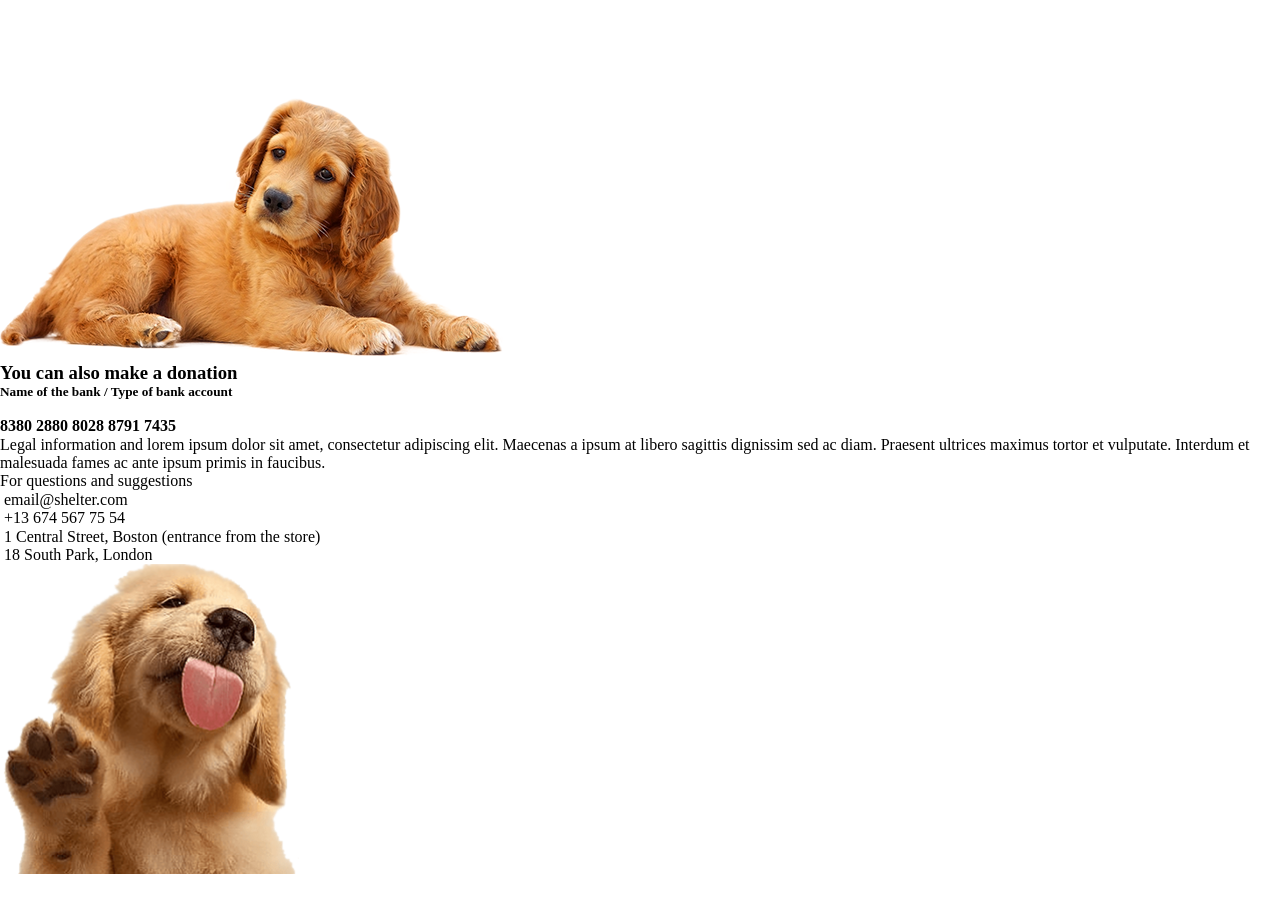
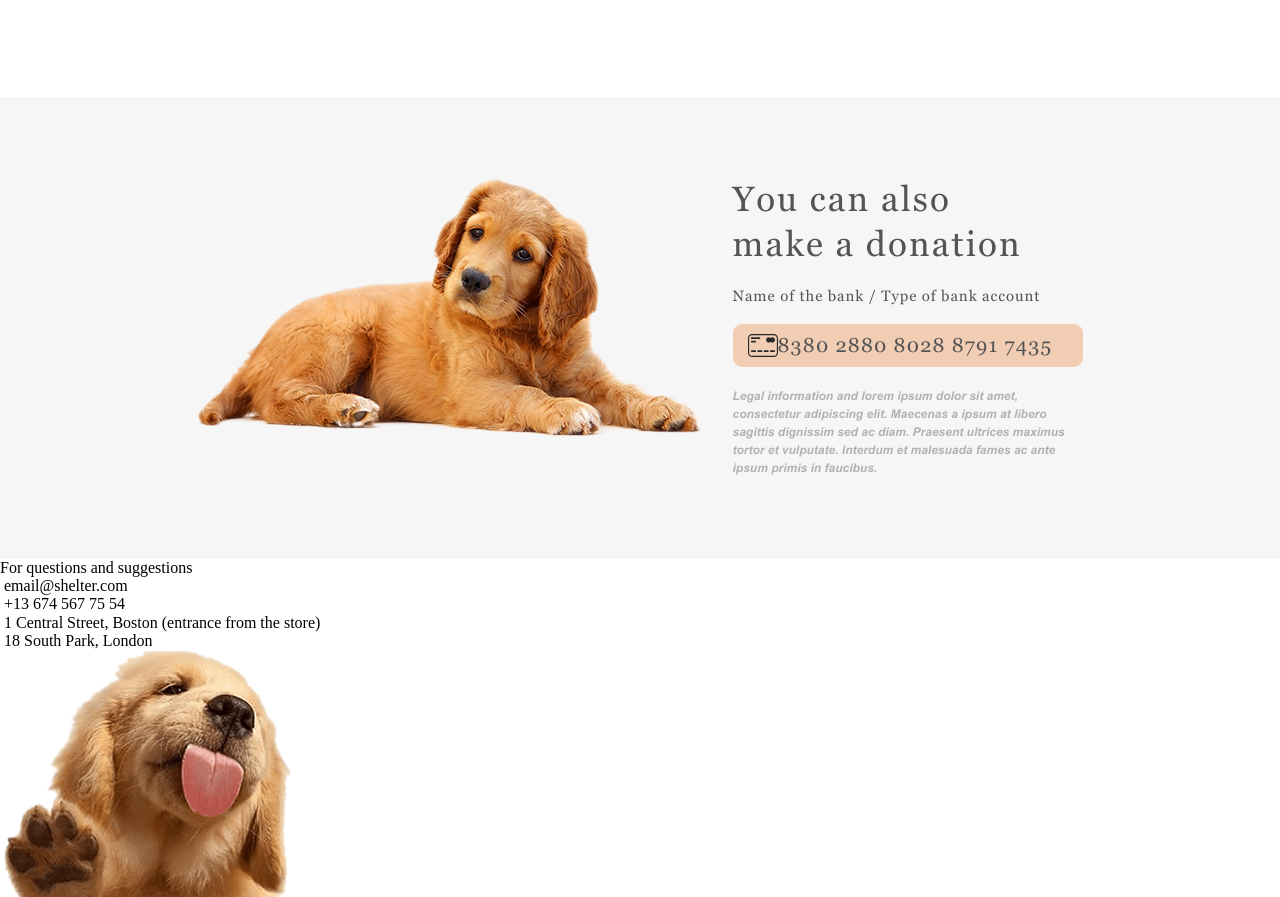
Before and after one commit to LinaSafina/Dog-Shelter, a website: page shelter/pages/main/index.html in a window 1280 px wide. Shown: the part 2818-3715 px from the top of the page. Drawn offline with Linux system fonts and the light colour scheme; files whose address does not match are found by name.

Commit message:
feat: add styles to donation section on the main page

```diff
--- a/shelter/pages/main/index.html
+++ b/shelter/pages/main/index.html
@@ -174,13 +174,18 @@
         <div class="donations-content">
           <img src="../../assets/images/main/donation-dog.png" alt="a puppy" />
           <div>
-            <h3>You can also make a donation</h3>
+            <h3>
+              You can also<br />
+              make a donation
+            </h3>
             <h5>Name of the bank / Type of bank account</h5>
             <div>
-              <div>
-                <img />
-                <h4>8380 2880 8028 8791 7435</h4>
-              </div>
+              <img
+                src="../../assets/icons/main/credit-card.svg"
+                alt="credit
+                card icon"
+              />
+              <h4>8380 2880 8028 8791 7435</h4>
             </div>
             <p>
               Legal information and lorem ipsum dolor sit amet, consectetur
--- a/shelter/sass/abstracts/_mixin.scss
+++ b/shelter/sass/abstracts/_mixin.scss
@@ -53,6 +53,15 @@
   letter-spacing: 0.06em;
 }
 
+@mixin h5() {
+  font-family: $font-georgia;
+  font-style: normal;
+  font-weight: 400;
+  font-size: 15px;
+  line-height: 110%;
+  letter-spacing: 0.06em;
+}
+
 @mixin paragraph-l() {
   font-family: $font-arial;
   font-size: 15px;
--- a/shelter/sass/components/donation.scss
+++ b/shelter/sass/components/donation.scss
@@ -0,0 +1,49 @@
+.donations {
+  background-color: $color-light-l;
+  .donations-content {
+    padding: 80px 0 100px;
+    display: flex;
+    justify-content: center;
+    & > img {
+      width: 505px;
+      height: 261px;
+    }
+    & > div {
+      width: 380px;
+      height: 282px;
+      padding-left: 30px;
+      h5 {
+        @include h5();
+        color: $color-dark-l;
+        padding: 20px 0;
+      }
+      h3 {
+        @include h3();
+        color: $color-dark-l;
+      }
+      div {
+        background-color: $color-primary;
+        border-radius: 9px;
+        display: flex;
+        padding: 10px 15px;
+        img {
+          width: 30px;
+          height: 23px;
+        }
+        h4 {
+          @include h4();
+          color: $color-dark-l;
+        }
+      }
+      p {
+        font-family: 'Arial';
+        font-style: italic;
+        font-weight: 400;
+        font-size: 12px;
+        line-height: 18px;
+        color: $color-dark-m;
+        margin-top: 20px;
+      }
+    }
+  }
+}
```
Also changed, not shown: shelter/pages/main/main.css, 1 other file.
